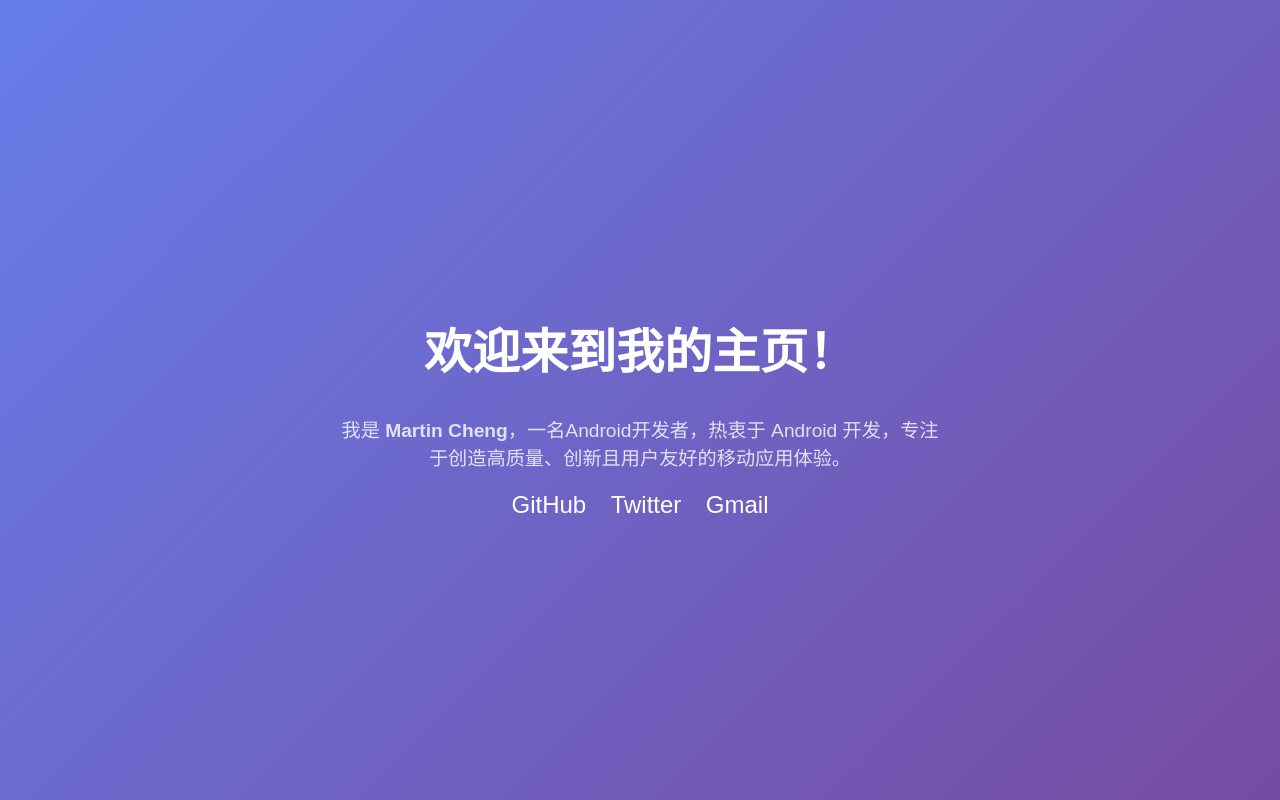
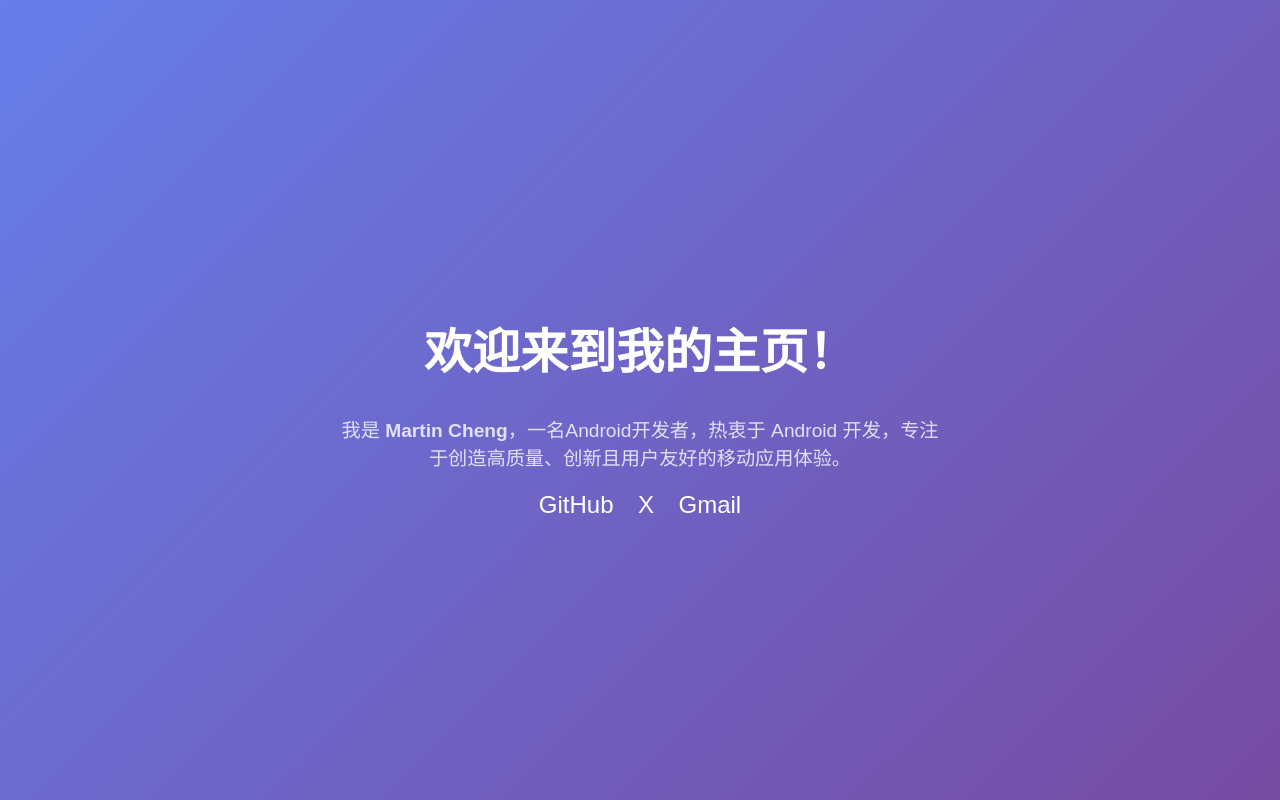
Before and after one commit to martinchengs/ps, a plain HTML site: page index.html in a window 1280 px wide. Drawn offline with Linux system fonts and the light colour scheme.

Commit message:
更新社交媒体链接，将Twitter更改为X

```diff
--- a/index.html
+++ b/index.html
@@ -49,7 +49,7 @@
         <p>我是 <strong>Martin Cheng</strong>，一名Android开发者，热衷于 Android 开发，专注于创造高质量、创新且用户友好的移动应用体验。</p>
         <div class="social-icons">
             <a href="https://github.com/martinchengs" target="_blank">GitHub</a>
-            <a href="https://twitter.com/yourusername" target="_blank">Twitter</a>
+            <a href="https://x.com/martinchengsj" target="_blank">X</a>
             <a href="mailto:martinchengsj@gmail.com" target="_blank">Gmail</a>
         </div>
     </div>
```
